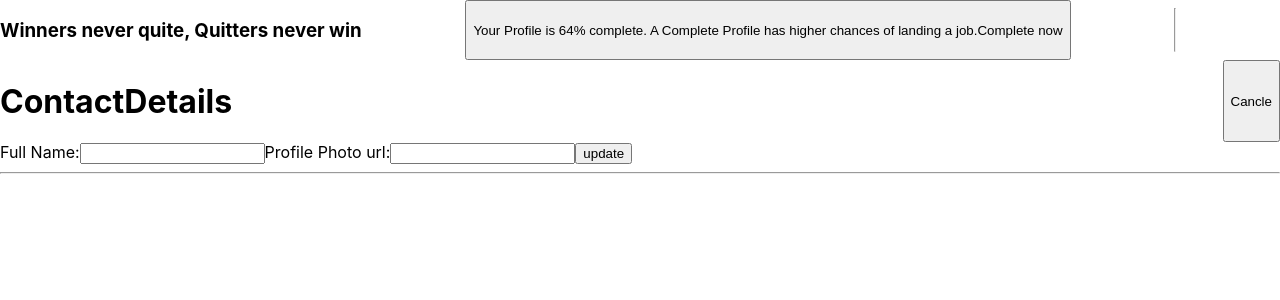
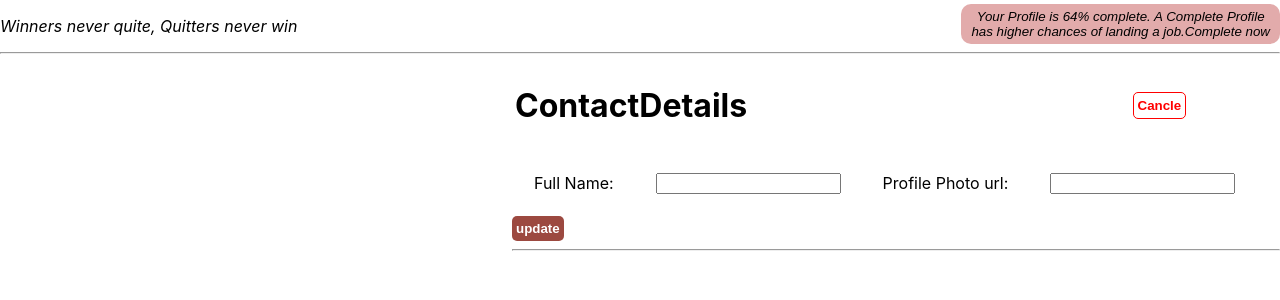
Before and after one commit to AnujMking25/expensetracker, a React (Create React App) app: page /CompleteProfile in a window 1280 px wide. Shown: the top 300 px of the page. Built offline with nearby package versions, Linux system fonts and the light colour scheme; no server answers.

Commit message:
update Profile

```diff
--- a/src/App.js
+++ b/src/App.js
@@ -1,6 +1,6 @@
 import { Route, Routes } from 'react-router-dom';
 import SignupPage from './Component/Singup/SignupPage';
-import Dummy from './Component/Singup/Dummy';
+import Dummy from './Component/Dummy';
 import CompleteProfile from './Component/CompleteProfile';
 
 function App() {
--- a/src/Component/CompleteProfile.js
+++ b/src/Component/CompleteProfile.js
@@ -1,12 +1,12 @@
 import React from 'react'
 import ContactDetails from './ContactDetails'
-
+import classes from './Dummy.module.css'
 const CompleteProfile = () => {
   return (
     <>
-    <div style={{display:'flex' }}>
-         <h3>Winners never quite, Quitters never win</h3>
-         <button style={{right:'0',marginLeft:'auto'}}>Your Profile is 64% complete. A Complete Profile has higher chances of landing a job.Complete now</button>
+    <div className={classes.maindiv} >
+         <p>Winners never quite, Quitters never win</p>
+         <button style={{marginTop:'-3rem'}}>Your Profile is 64% complete. A Complete Profile <br/>has higher chances of landing a job.Complete now</button>
          <hr/>
     </div>
     <ContactDetails/>
--- /dev/null
+++ b/src/Component/ContactDetails.css
@@ -0,0 +1,35 @@
+.maindiv{
+    width: 60%;
+    float: right;
+
+}
+.table{
+    width: 100%;
+}
+.td{
+    padding: 20px;
+}
+#h1{
+
+    float: left;
+}
+#b1{
+
+    top: 0%;
+    color: red;
+    background: white;
+    font-weight: 700;
+    padding: 5px 4px 5px 4px ;
+    border: 1px solid red;
+    border-radius: 5px;
+}
+#b2{
+
+    top: 0%;
+    color: white;
+    background: rgb(156, 73, 64);
+    font-weight: 700;
+    padding: 5px 4px 5px 4px ;
+    border: none;
+    border-radius: 5px;
+}
--- a/src/Component/ContactDetails.js
+++ b/src/Component/ContactDetails.js
@@ -1,36 +1,87 @@
-import React, { useRef } from 'react'
+import React, { useEffect, useRef, useState } from 'react'
+import './ContactDetails.css'
+const ContactDetails = () => {
+    const InputName=useRef();
+    const InputUrl=useRef();
+    const [userDetails,setUserDetails]=useState({
+        name:'',
+        url:''
+    })
+    useEffect(() => {
+        const token = localStorage.getItem("token");
+      fetch('https://identitytoolkit.googleapis.com/v1/accounts:lookup?key=AIzaSyBwbCcow5NRjnP0jrgWCCdR_g0UiZX-vVI',{
+        method:'POST',
+        body:JSON.stringify({
+            idToken:token
+        })
+      })
+        .then((res)=>res.json())
+        .then(res=>{
+            console.log(res)
+            setUserDetails({
+                name:res.users[0].displayName,
+                url:res.users[0].photoUrl
+            })
+        })
+        .catch(err=>alert('Error in get request',err))
+    },[])
 
-const ContactDetails = () => {
-    // const InputName=useRef();
     function onUpdateProfile(e){
-    e.preventDefalut();
+    e.preventDefault();
+
+    const Name=InputName.current.value;
+    const Url=InputUrl.current.value;
+    const Token=localStorage.getItem('token')
     fetch('https://identitytoolkit.googleapis.com/v1/accounts:update?key=AIzaSyBwbCcow5NRjnP0jrgWCCdR_g0UiZX-vVI',{
         method:'POST',
-        body:{
-            idToken:'',
-            displayName:'',
-            photoUrl:'',
-            deleteAttribute:'',
+        body:JSON.stringify({
+            idToken:Token,
+            displayName:Name,
+            photoUrl:Url,
+            // deleteAttribute:'',
             returnSecureToken:true
-        },
+        }),
         headers:{
            'Content-Type': 'application/json'
         }
 
-    })
+    }).then(res=>res.json())
+    .then((res)=>{
+        console.log(res);
+
+    }).catch(err=>console.log(err))
     }
   return (
     <>
-    <div style={{display:'flex'}}>
-        <h1>ContactDetails</h1>
-        <button style={{ right:'0',marginLeft:'auto'}}>Cancle</button>
-    </div>
-    <form onSubmit={onUpdateProfile}>
-            <label>Full Name:</label><input type='text'/>
-            <label>Profile Photo url:</label><input type='text'/>
-            <button >update</button>
+    <div className='maindiv'>
+<table className='table'>
+    <tbody>
+        <tr>
+            <td><h1 id='h1'>ContactDetails</h1></td>
+        <td ><button id='b1'>Cancle</button> </td>
+        </tr>
+    </tbody>
+</table>
+
+
+        <form onSubmit={onUpdateProfile}>
+            <table>
+                <tbody>
+                    <tr>
+                        <td  className='td'><label>Full Name:</label></td>
+                    <td className='td'> <input type='text' defaultValue={userDetails.name} ref={InputName}/></td>
+                    <td className='td'> <label>Profile Photo url:</label></td>
+                    <td className='td'><input type='url' defaultValue={userDetails.url} ref={InputUrl}/></td>
+                    </tr>
+                </tbody>
+            </table>
+
+
+            <button  id='b2'>update</button>
             <hr/>
         </form>
+
+        </div>
     </>
   )
 }
--- /dev/null
+++ b/src/Component/Dummy.js
@@ -0,0 +1,16 @@
+import React from 'react'
+import { useNavigate } from 'react-router-dom'
+import classes from './Dummy.module.css'
+const Dummy = () => {
+   const Navigate=useNavigate()
+  return (
+    <div className={classes.maindiv}>
+         <p>Welcome To Expense Tracker!!!</p>
+         <button onClick={()=>Navigate('/CompleteProfile')}>Your Profile is incomplete.<i style={{color:'blue'}}>Complete now</i></button>
+         <hr/>
+
+         </div>
+  )
+}
+
+export default Dummy
--- /dev/null
+++ b/src/Component/Dummy.module.css
@@ -0,0 +1,17 @@
+.maindiv{
+    display: contents;
+}
+.maindiv p{
+    font-style: italic;
+
+    width: fit-content;
+}
+.maindiv button{
+    margin-top: -2rem;
+    font-style: italic;
+float: right;
+background:rgb(226, 171, 171) ;
+border: none;
+padding:5px 10px 5px 10px;
+border-radius: 10px;
+}
--- a/src/Component/Singup/Dummy.js
+++ /dev/null
@@ -1,16 +0,0 @@
-import React from 'react'
-import { useNavigate } from 'react-router-dom'
-
-const Dummy = () => {
-   const Navigate=useNavigate()
-  return (
-    <div style={{display:'flex'}}>
-         <h3>Welcome To Expense Tracker...</h3>
-         <button style={{right:'0',marginLeft:'auto'}} onClick={()=>Navigate('/CompleteProfile')}>Your Profile is incomplete.Complete now</button>
-         <hr/>
-
-         </div>
-  )
-}
-
-export default Dummy
--- a/src/Component/Singup/SignupPage.js
+++ b/src/Component/Singup/SignupPage.js
@@ -57,8 +57,12 @@ const SignupPage = () => {
         }
       )
         .then((res) => res.json())
-        .then((res) => {alert("Account Successfully created", res)
-                if(IsLogedin ){Navigate('/Dummy')}
+        .then((res) => {
+            // console.log(res.idToken);
+                alert( IsLogedin ? 'Login Successfull':"Account Successfully created")
+                if(IsLogedin ){
+                    localStorage.setItem( 'token',res.idToken);
+                    Navigate('/Dummy')}
                         })
         .catch((err) => alert("Something went wrong",err));
     } else {
```
